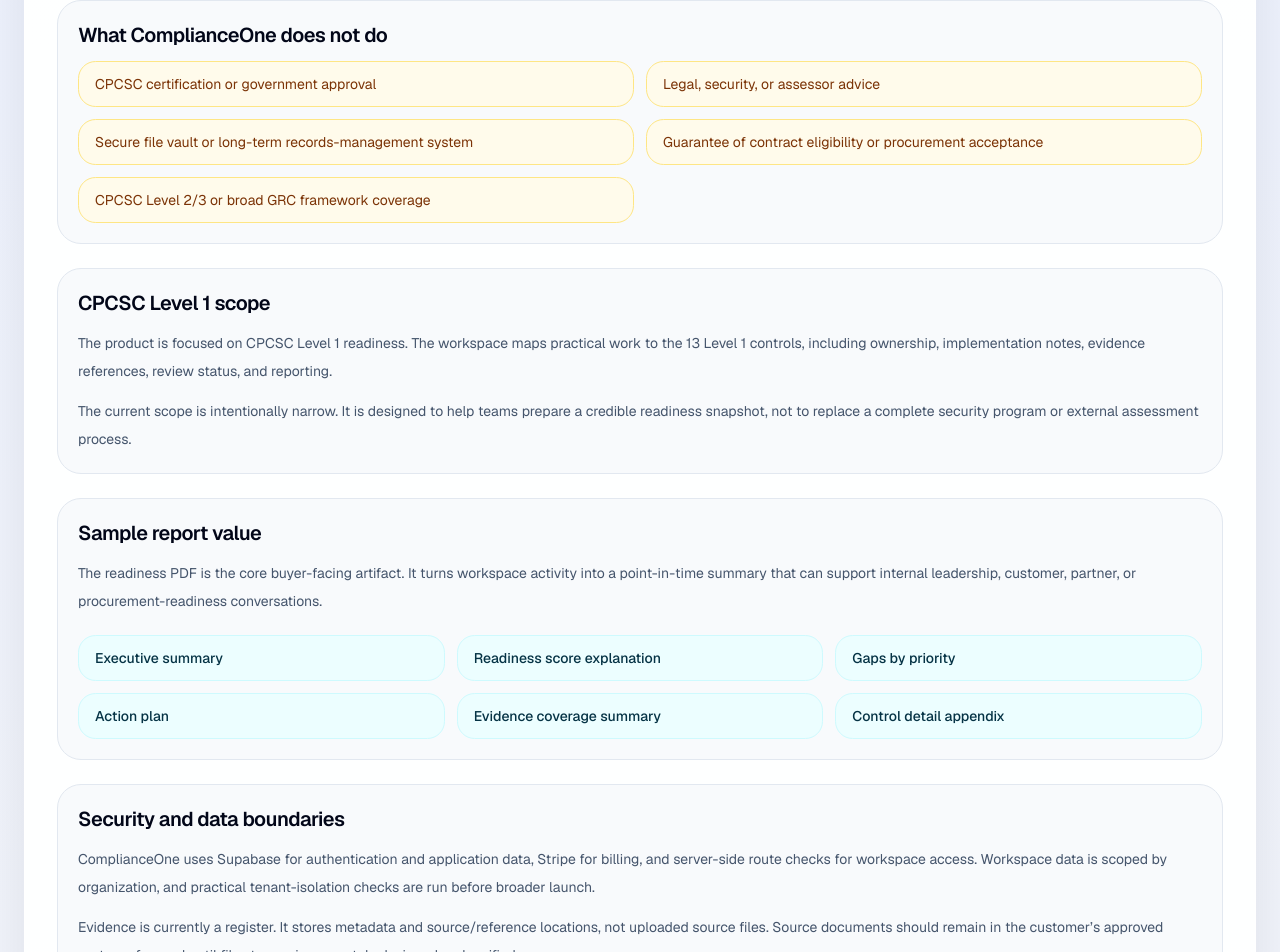
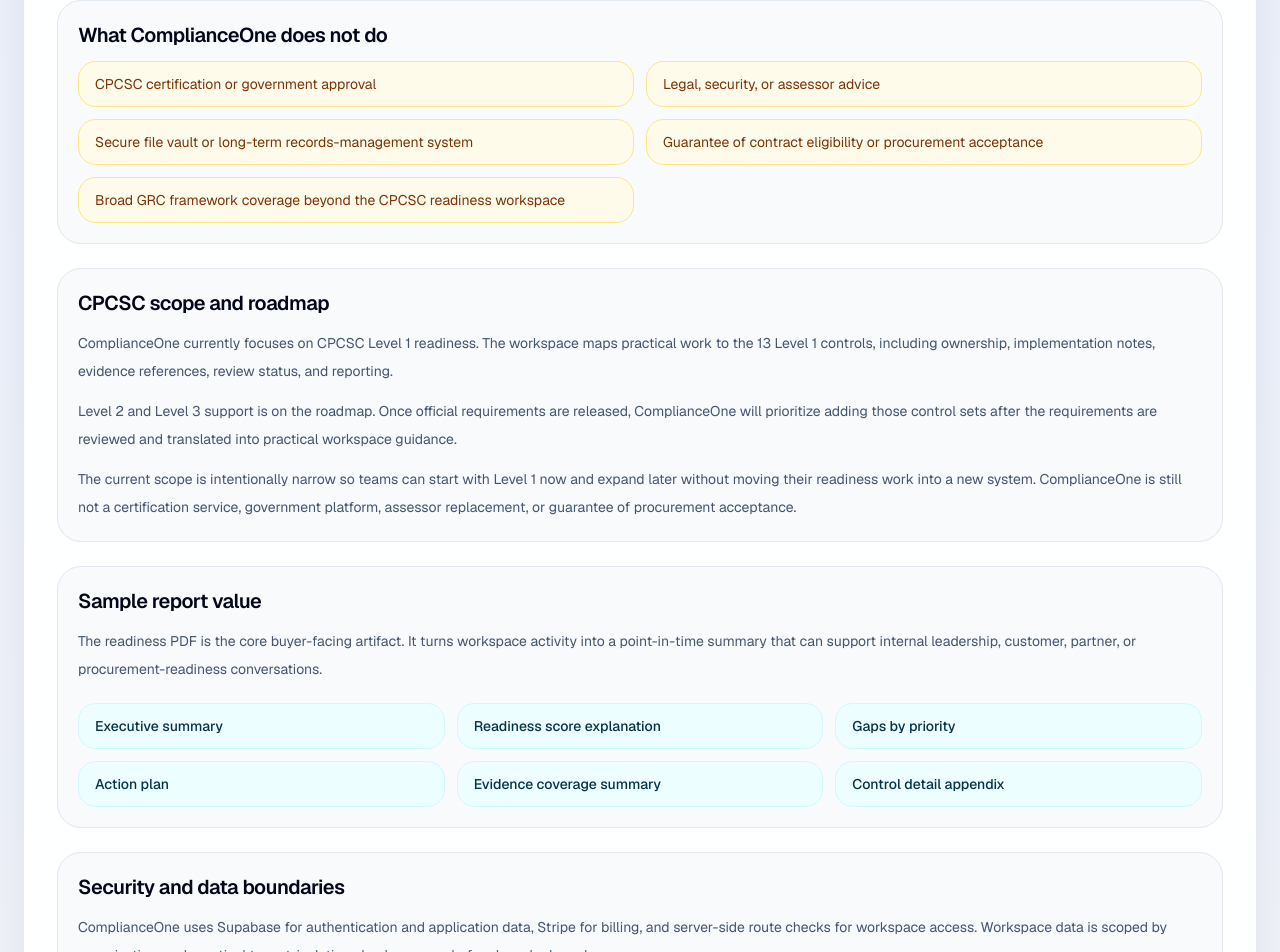
Before and after one commit to MikeD1/cpcsc-compliance-saas, a Next.js app: page /buyer-packet in a window 1280 px wide. Shown: the part 951-1903 px from the top of the page. Built offline with nearby package versions, Linux system fonts and the light colour scheme.

Commit message:
docs: clarify CPCSC level roadmap

```diff
--- a/src/app/(marketing)/buyer-packet/page.tsx
+++ b/src/app/(marketing)/buyer-packet/page.tsx
@@ -19,7 +19,7 @@
   "Legal, security, or assessor advice",
   "Secure file vault or long-term records-management system",
   "Guarantee of contract eligibility or procurement acceptance",
-  "CPCSC Level 2/3 or broad GRC framework coverage",
+  "Broad GRC framework coverage beyond the CPCSC readiness workspace",
 ];
 
 const reportIncludes = [
@@ -61,12 +61,15 @@
         </div>
       </TrustSection>
 
-      <TrustSection title="CPCSC Level 1 scope">
+      <TrustSection title="CPCSC scope and roadmap">
         <p>
-          The product is focused on CPCSC Level 1 readiness. The workspace maps practical work to the 13 Level 1 controls, including ownership, implementation notes, evidence references, review status, and reporting.
+          ComplianceOne currently focuses on CPCSC Level 1 readiness. The workspace maps practical work to the 13 Level 1 controls, including ownership, implementation notes, evidence references, review status, and reporting.
         </p>
         <p>
-          The current scope is intentionally narrow. It is designed to help teams prepare a credible readiness snapshot, not to replace a complete security program or external assessment process.
+          Level 2 and Level 3 support is on the roadmap. Once official requirements are released, ComplianceOne will prioritize adding those control sets after the requirements are reviewed and translated into practical workspace guidance.
+        </p>
+        <p>
+          The current scope is intentionally narrow so teams can start with Level 1 now and expand later without moving their readiness work into a new system. ComplianceOne is still not a certification service, government platform, assessor replacement, or guarantee of procurement acceptance.
         </p>
       </TrustSection>
 
```
